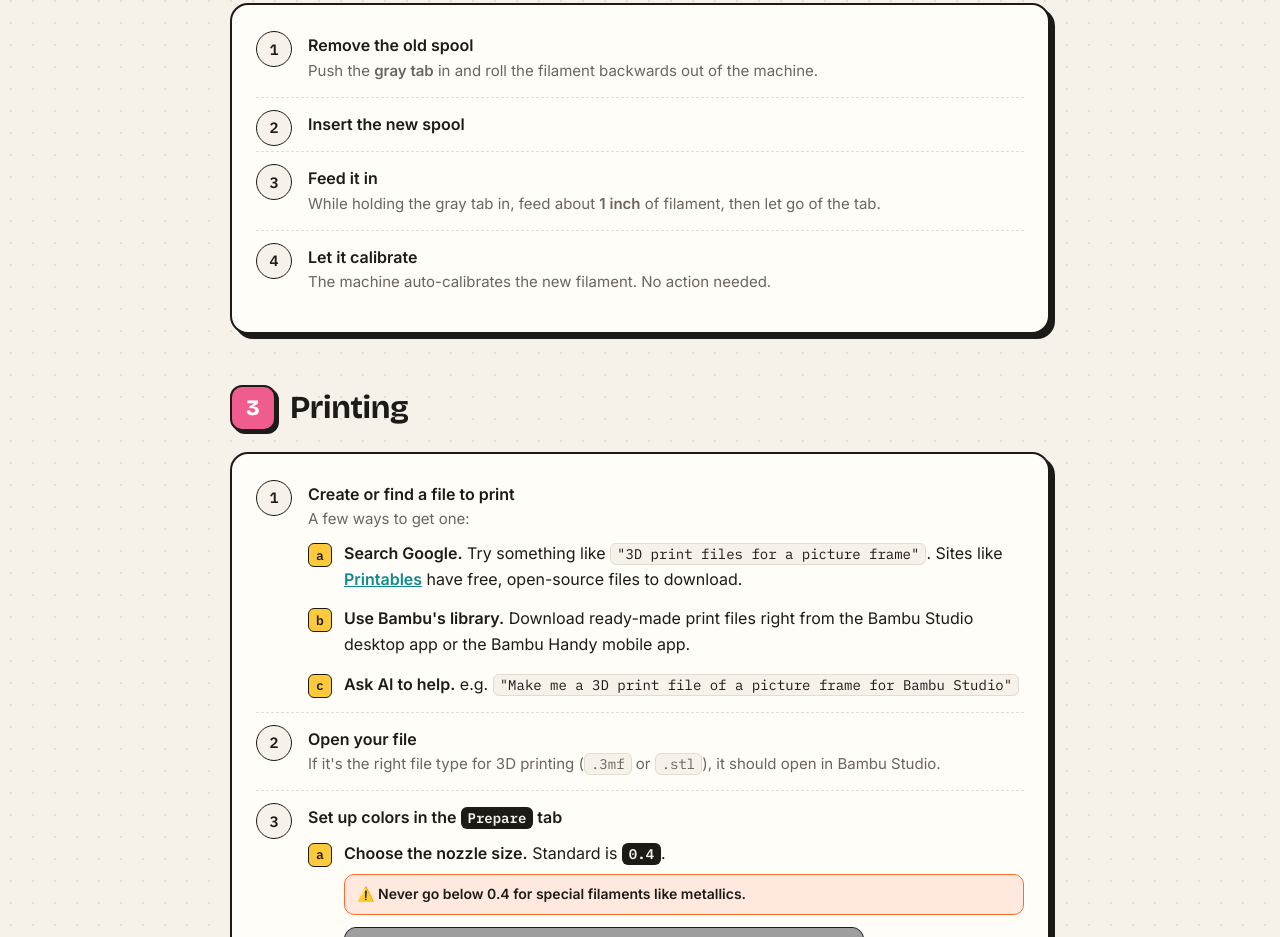
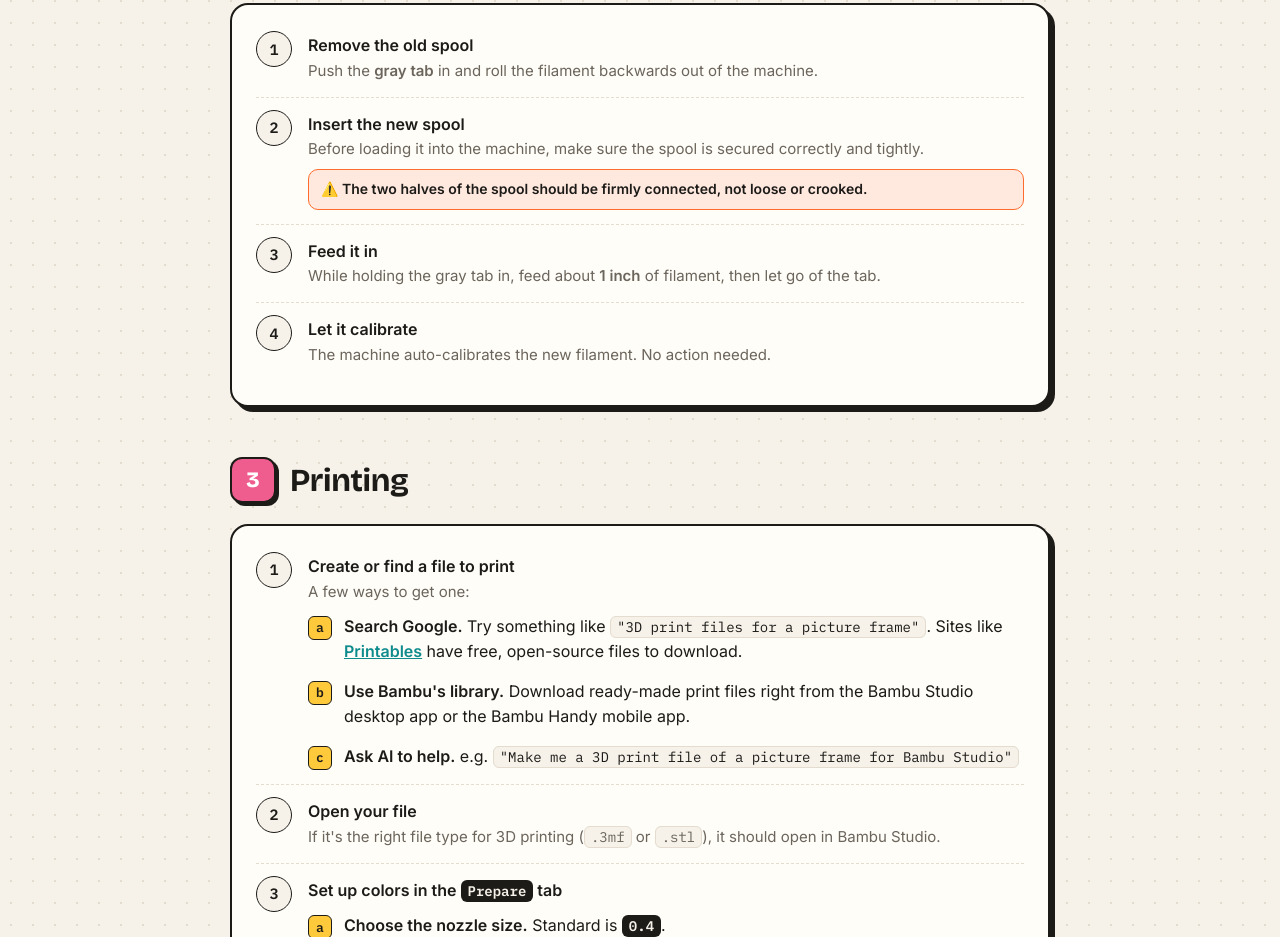
Before and after one commit to erickalu01/mmm-3d-printing-guide, a plain HTML site: page index.html in a window 1280 px wide. Shown: the part 1418-2355 px from the top of the page. Drawn offline with nearby package versions, Linux system fonts and the light colour scheme; grey boxes are pictures that could not be loaded.

Commit message:
Add spool-securing note to step 2.2

```diff
--- a/index.html
+++ b/index.html
@@ -187,6 +187,8 @@
         </li>
         <li>
           <div class="step-title">Insert the new spool</div>
+          <div class="muted">Before loading it into the machine, make sure the spool is secured correctly and tightly.</div>
+          <div class="warn">⚠️ The two halves of the spool should be firmly connected, not loose or crooked.</div>
         </li>
         <li>
           <div class="step-title">Feed it in</div>
```
